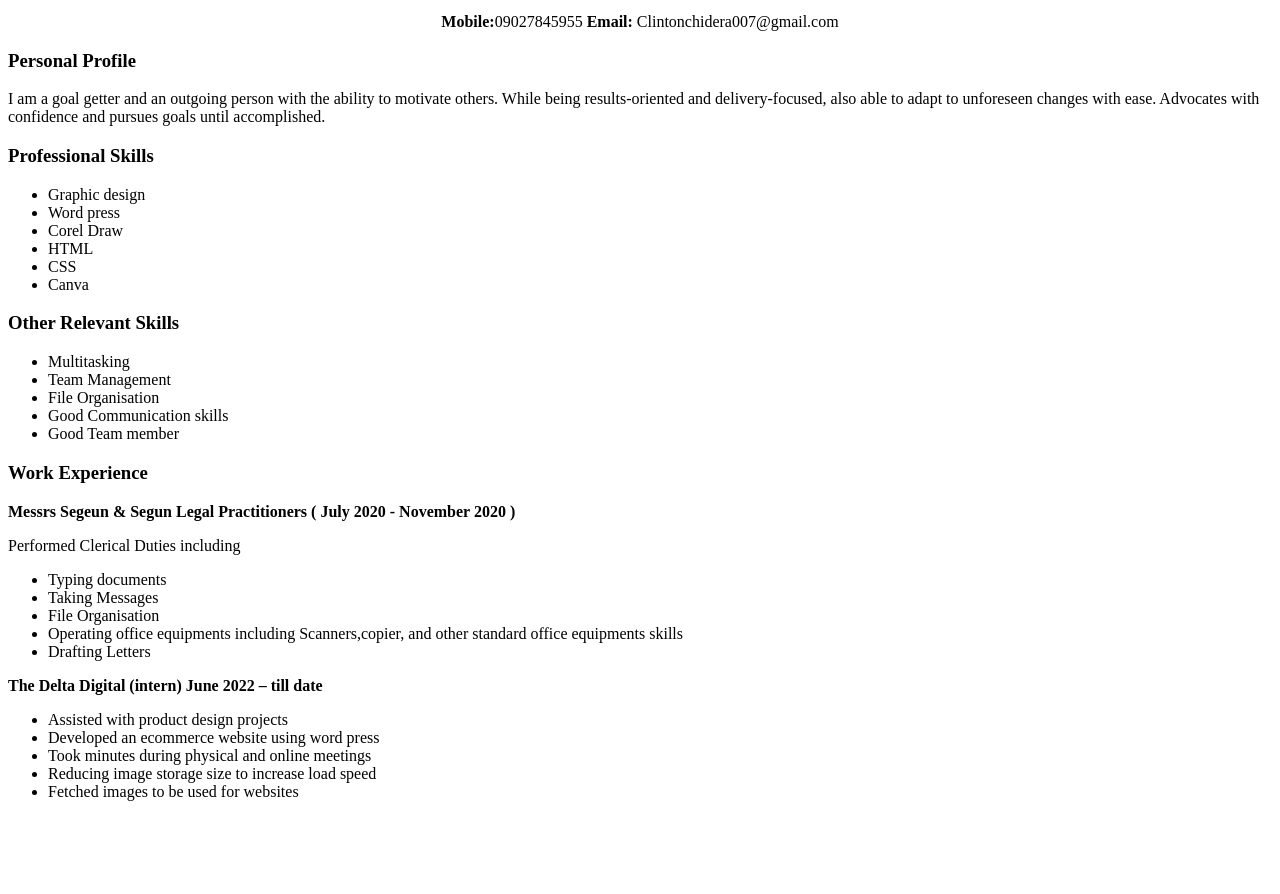
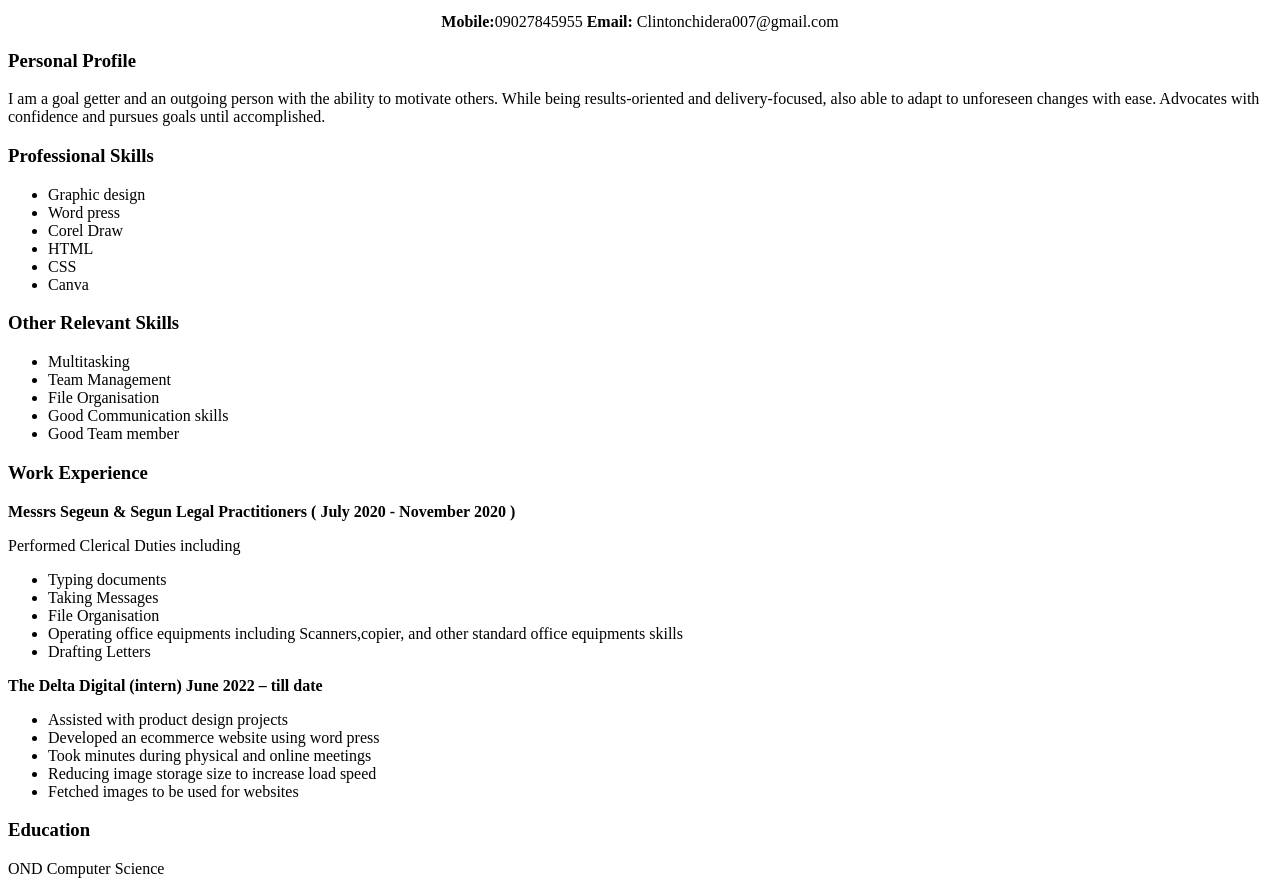
Before and after one commit to Clintoncode/cv, a plain HTML site: page index.html in a window 1280 px wide. Shown: the part 101-995 px from the top of the page. Before the commit the page ends 918 px from the top, so only its background shows below. Drawn offline with Linux system fonts and the light colour scheme.

Commit message:
added education

```diff
--- a/index.html
+++ b/index.html
@@ -52,6 +52,8 @@
     <li>Reducing image storage size to increase load speed</li>
     <li>Fetched images to be used for websites</li>
 </ul>
+<h3>Education</h3>
+<P>OND Computer Science</P>
 
 
 
```
